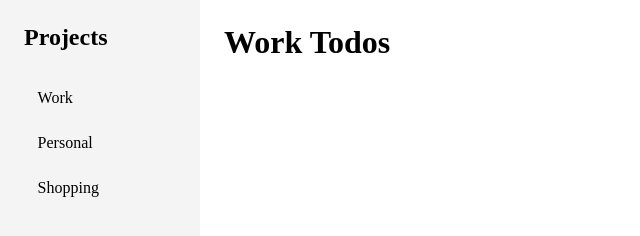
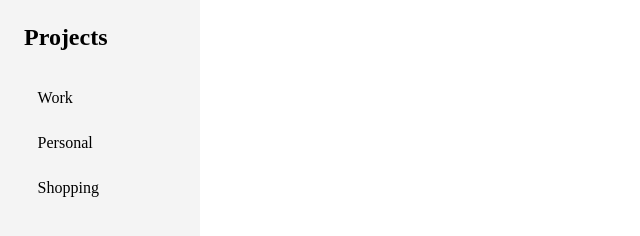
Before and after one commit to mn-chetan/todo, a website built with webpack: page src/template.html in a window 1280 px wide. Shown: the whole page, without its empty margins (0-640 px from the left). Built offline with nearby package versions, Linux system fonts and the light colour scheme.

Commit message:
Remove heading under main
- Dynamically update heading based on the selected project

```diff
--- a/src/template.html
+++ b/src/template.html
@@ -19,7 +19,7 @@
 
       <!-- Main todo area -->
       <main class="main">
-        <h1>Work Todos</h1>
+        <h1></h1>
         <div class="todo-list"></div>
       </main>
 
```
